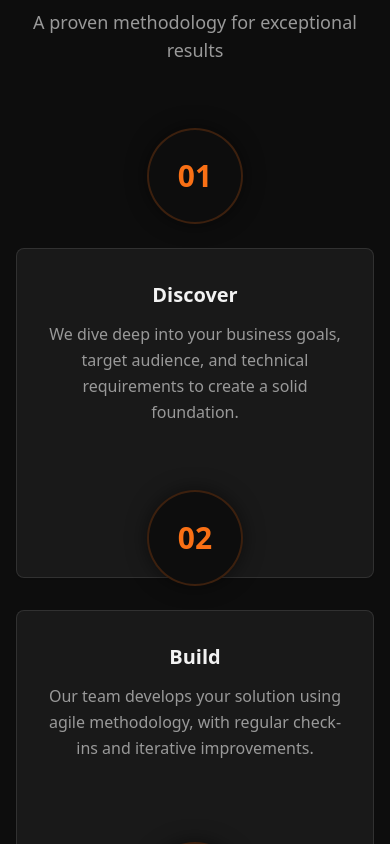
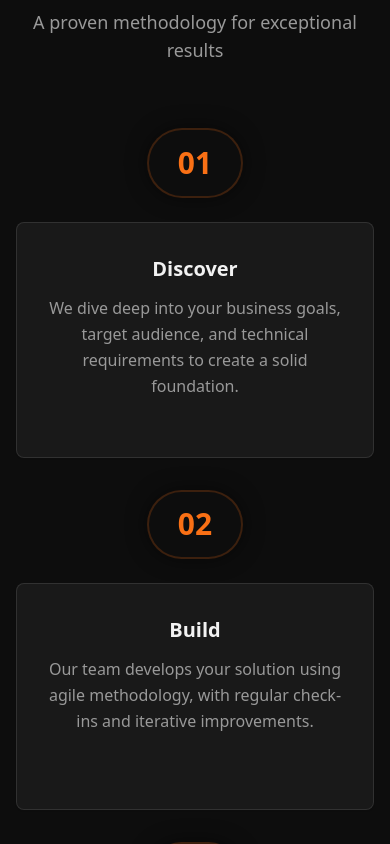
Before and after one commit to Geethanjana99/EmDreams-Website, a React (Vite) app: page / in a window 390 px wide. Shown: the part 2300-3144 px from the top of the page. Built offline with nearby package versions, Linux system fonts and the light colour scheme.

Commit message:
Enhance work steps layout with improved spacing and structure for better responsiveness

```diff
--- a/src/pages/Home.tsx
+++ b/src/pages/Home.tsx
@@ -242,15 +242,15 @@ export function Home({ onNavigate }: HomeProps) {
             {/* Connecting Line (Desktop) */}
             <div className="hidden md:block absolute top-12 left-0 w-full h-0.5 bg-gradient-to-r from-transparent via-primary/30 to-transparent" />
 
-            <div className="grid md:grid-cols-3 gap-8">
+            <div className="grid md:grid-cols-3 gap-8 md:gap-12">
               {workSteps.map((step, index) =>
-              <div key={step.number} className="relative group">
-                  <div className="w-24 h-24 mx-auto bg-background border-2 border-primary/20 rounded-full flex items-center justify-center mb-6 relative z-10 group-hover:border-primary group-hover:scale-110 transition-all duration-300 shadow-[0_0_20px_rgba(0,0,0,0.5)]">
+              <div key={step.number} className="relative group flex flex-col items-center">
+                  <div className="w-24 h-24 bg-background border-2 border-primary/20 rounded-full flex items-center justify-center mb-6 relative z-20 group-hover:border-primary group-hover:scale-110 transition-all duration-300 shadow-[0_0_20px_rgba(0,0,0,0.5)]">
                     <span className="text-3xl font-bold text-primary">
                       {step.number}
                     </span>
                   </div>
-                  <Card className="bg-white/5 border-white/10 hover:border-primary/30 transition-colors text-center h-full min-h-[200px]">
+                  <Card className="bg-white/5 border-white/10 hover:border-primary/30 transition-colors text-center h-full min-h-[200px] w-full">
                     <CardContent className="pt-8 pb-8 px-6">
                       <h3 className="text-xl font-bold mb-3 group-hover:text-primary transition-colors">
                         {step.title}
```
